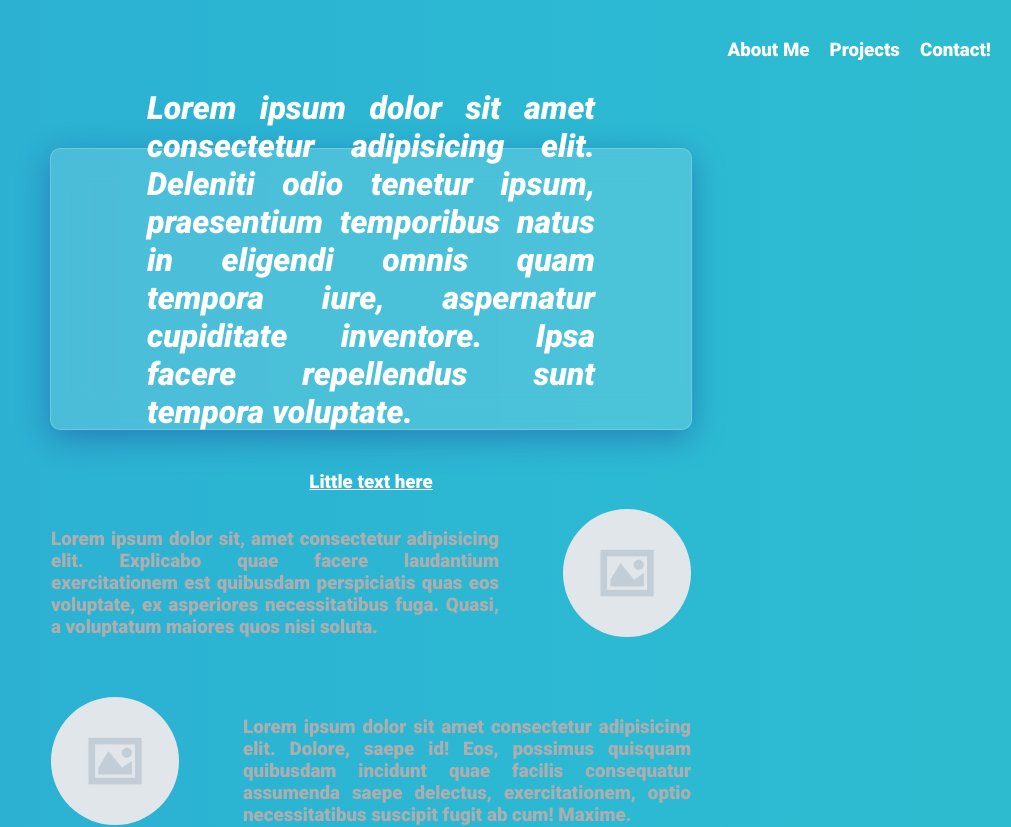
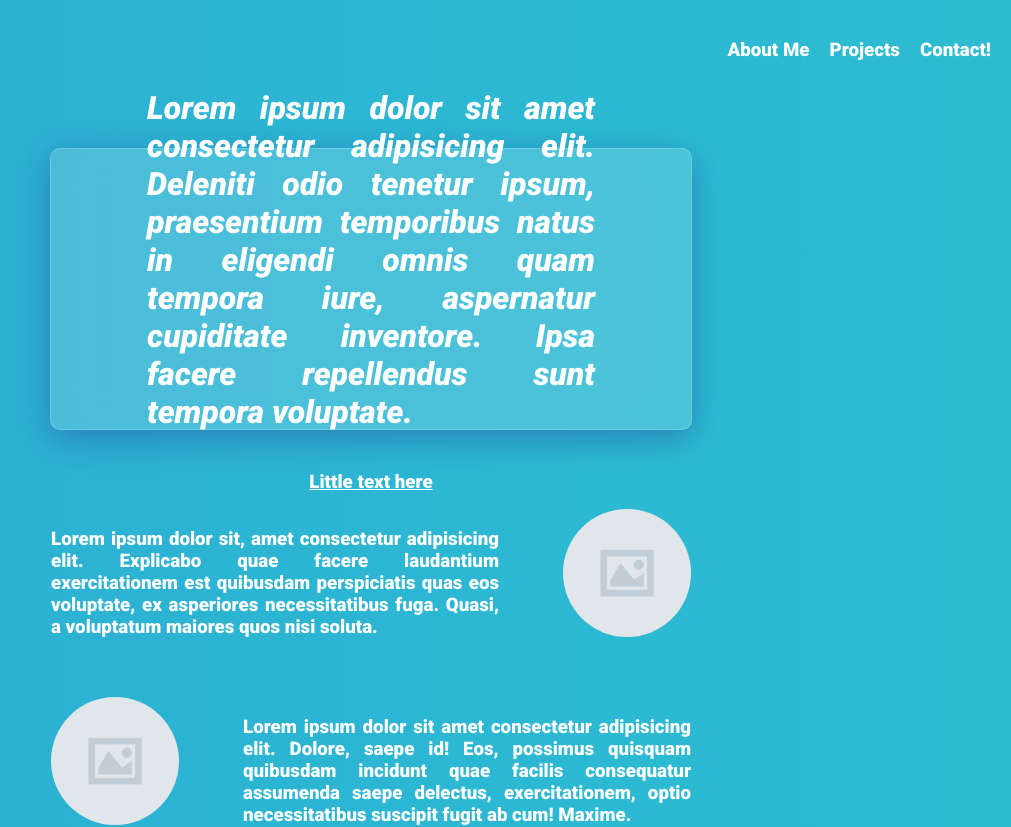
Before and after one commit to NovumChaldea/persona, a React (Create React App) app: page / in a window 1280 px wide. Shown: the top 827 px of the page, without its empty margins (269-1280 px from the left). Built offline with nearby package versions, Linux system fonts and the light colour scheme.

Commit message:
Previus color reverted

```diff
--- a/src/styles/About.module.css
+++ b/src/styles/About.module.css
@@ -8,7 +8,7 @@
 .container{
     width: 50%;
     height: 70%;
-    color: rgb(174, 174, 174);
+    color: rgb(255, 255, 255);
     display: flex;
     flex-direction: row;
     justify-content: space-between;
```
